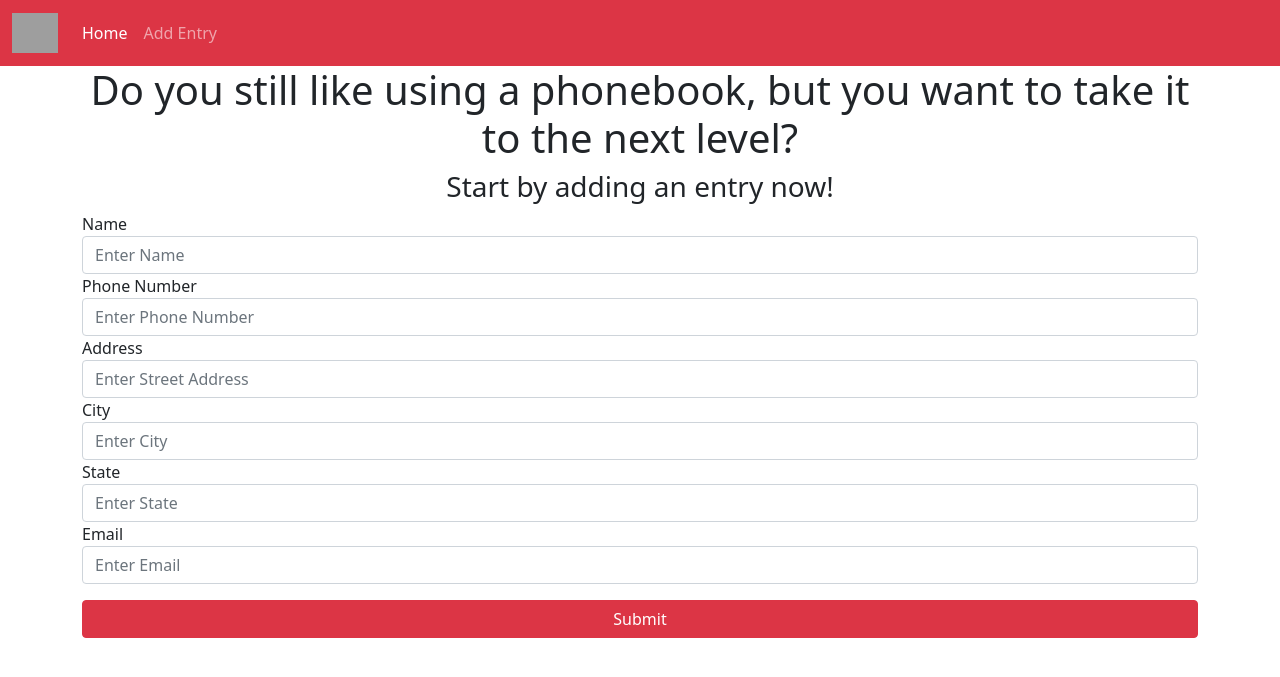
After one commit to ibsy000/week6_flask_phonebook, a Flask app: page /add_entry in a window 1280 px wide. The commit adds this page. Shown: the top 677 px of the page. Run offline with Flask 2, Linux system fonts and the light colour scheme; some libraries are stand-ins or nearby versions; grey boxes are pictures that could not be loaded.

Commit message:
created models class entry, added route validate, navbar, city, state,

```diff
--- a/app/forms.py
+++ b/app/forms.py
@@ -1,11 +1,13 @@
 from flask_wtf import FlaskForm
-from wtforms import StringField, IntegerField, SubmitField
+from wtforms import StringField, SubmitField
 from wtforms.validators import DataRequired
 
-# name, address, phone, email
+# name, phone, street_address, city, state, email
 class PhonebookForm(FlaskForm):
     name = StringField('Name', validators=[DataRequired()])
-    address = StringField('Address', validators=[DataRequired()])
-    phone_number = IntegerField('Phone Number', validators=[DataRequired()])
+    phone_number = StringField('Phone Number', validators=[DataRequired()])
+    street_address = StringField('Address', validators=[DataRequired()])
+    city = StringField('City', validators=[DataRequired()])
+    state = StringField('State', validators=[DataRequired()])
     email = StringField('Email', validators=[DataRequired()])
     submit = SubmitField()
--- a/app/routes.py
+++ b/app/routes.py
@@ -1,20 +1,25 @@
 from app import app
 from flask import render_template
 from app.forms import PhonebookForm
+from app.models import Entry
 
 
 @app.route('/')
 def index():
     return render_template('index.html')
 
-@app.route('/register', methods=['GET', 'POST'])
-def register():
+@app.route('/add_entry', methods=['GET', 'POST'])
+def add_entry():
     form = PhonebookForm()
     if form.validate_on_submit():
         print('Form has been validated! Yippee Ki-Yay!')
-        # name = form.name.data
-        # address = form.address.data
-        # phone_number = form.phone_number.data
-        # email = form.email.data
-        # new_entry =
-    return render_template('register.html', form=form)
+        name = form.name.data
+        phone_number = form.phone_number.data
+        street_address = form.street_address.data
+        city = form.city.data
+        state = form.state.data
+        email = form.email.data
+        new_entry = Entry(name=name, phone_number=phone_number, street_address=\
+            street_address, city=city, state=state, email=email)
+        print(f"{new_entry.name} has been added to entries.")
+    return render_template('add_entry.html', form=form)
--- /dev/null
+++ b/app/templates/add_entry.html
@@ -0,0 +1,35 @@
+{% extends 'base.html' %}
+
+{% block title%}Add Entry{% endblock title%}
+
+{% block content%}
+<h1 class="text-center">Do you still like using a phonebook, but you want to take it to the next level?</h1>
+<h3 class="text-center">Start by adding an entry now!</h3>
+
+
+<form method="post">
+    {{ form.csrf_token }}
+    <div class="form-group">
+        {{ form.name.label }}
+        {{ form.email(class="form-control", placeholder ="Enter Name") }}
+
+        {{ form.phone_number.label }}
+        {{ form.phone_number(class="form-control", placeholder ="Enter Phone Number") }}
+
+        {{ form.street_address.label }}
+        {{ form.street_address(class="form-control", placeholder ="Enter Street Address") }}
+
+        {{ form.city.label }}
+        {{ form.city(class="form-control", placeholder ="Enter City") }}
+
+        {{ form.state.label }}
+        {{ form.state(class="form-control", placeholder ="Enter State") }}
+
+
+        {{ form.email.label }}
+        {{ form.email(class="form-control", placeholder ="Enter Email") }}
+
+        {{ form.submit(class="btn btn-danger w-100 mt-3") }}
+    </div>
+</form>
+{% endblock content%}
--- a/app/templates/base.html
+++ b/app/templates/base.html
@@ -12,7 +12,22 @@
 </head>
     <body>
         <!-- Navbar Goes Here -->
-
+        <nav class="navbar navbar-expand-lg navbar-dark bg-danger">
+            <div class="container-fluid">
+                <a class="navbar-brand" href="#">
+                    <img src="https://cdn-icons-png.flaticon.com/512/1195/1195463.png" alt="Phonebook Icon"  width="46" height="40">
+                </a>
+                <button class="navbar-toggler" type="button" data-bs-toggle="collapse" data-bs-target="#navbarNavAltMarkup" aria-controls="navbarNavAltMarkup" aria-expanded="false" aria-label="Toggle navigation">
+                <span class="navbar-toggler-icon"></span>
+                </button>
+                <div class="collapse navbar-collapse" id="navbarNavAltMarkup">
+                <div class="navbar-nav">
+                    <a class="nav-link active" aria-current="page" href="{{ url_for('index') }}">Home</a>
+                    <a class="nav-link" href="{{ url_for('add_entry') }}">Add Entry</a>
+                </div>
+                </div>
+            </div>
+        </nav>
 
         <!-- Start Container -->
         <div class="container">
```
Also changed, not shown: app/__init__.py (+7 -1 lines), app/models.py (+18 -0 lines), app/templates/register.html (deleted, +0 -26 lines), config.py (+6 -2 lines).
